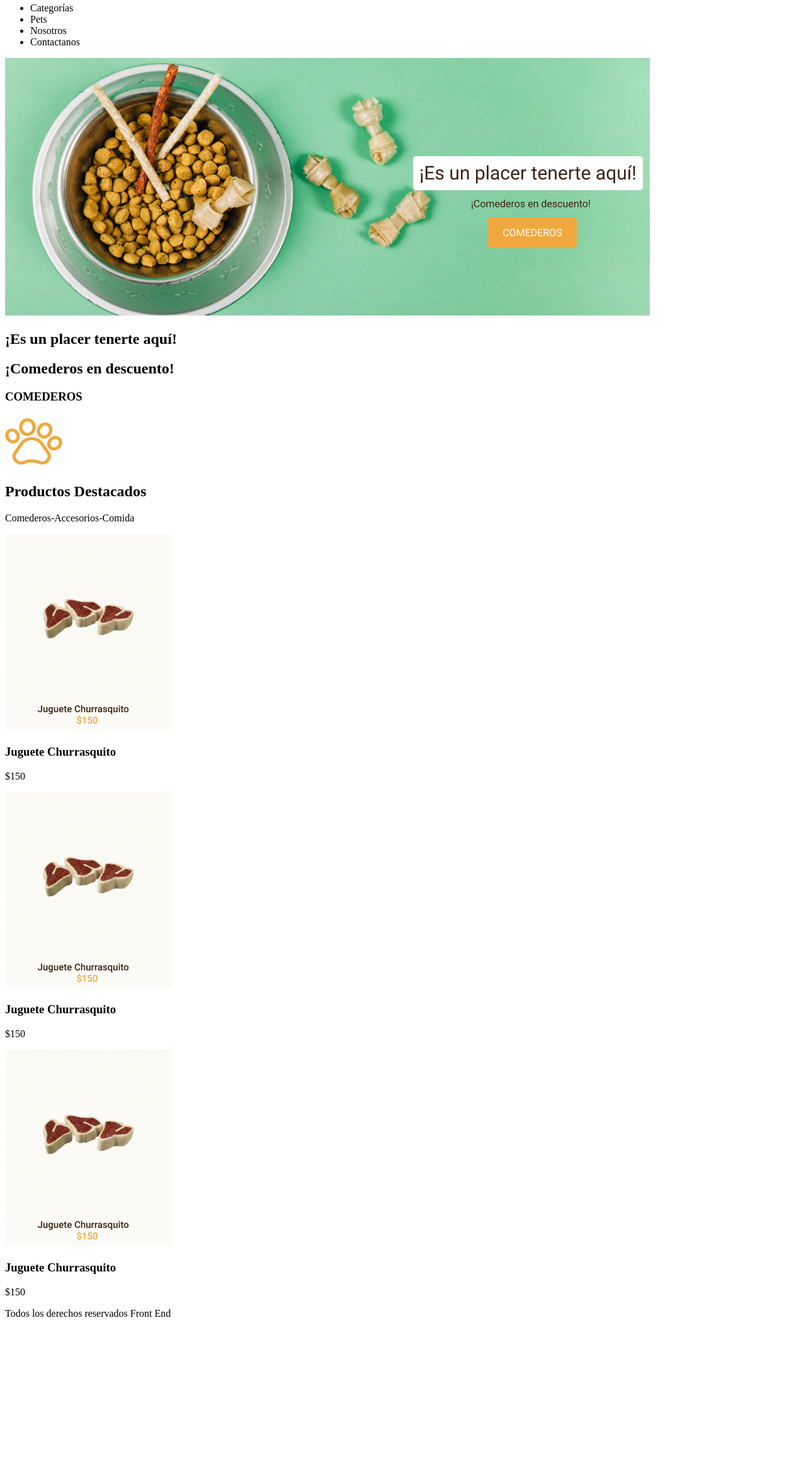
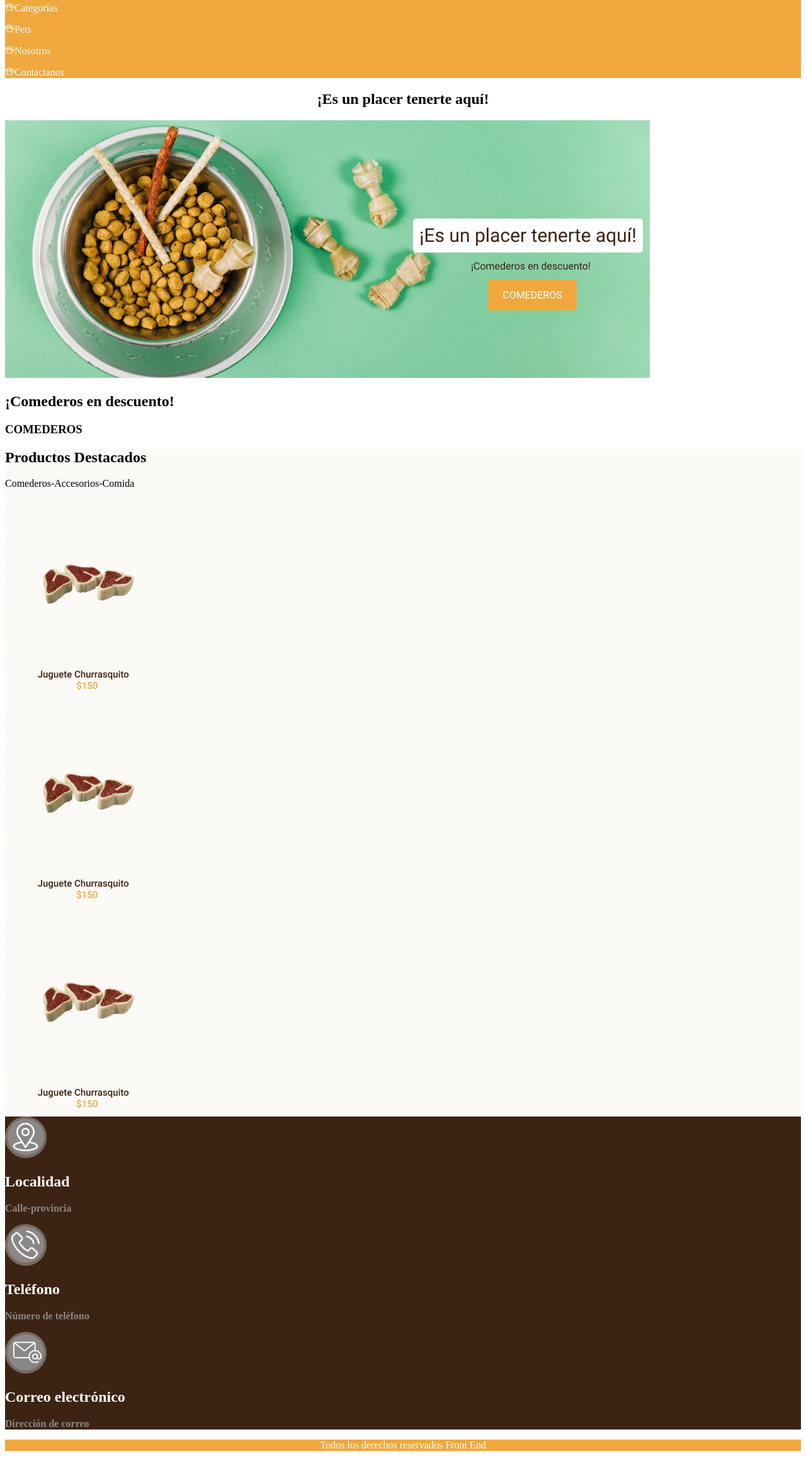
Before and after one commit to dponce3110/PetShop, a plain HTML site: page index.html in a window 1280 px wide. Shown: the part 141-2461 px from the top of the page at 63% size. Before the commit the page ends 2252 px from the top, so only its background shows below. Drawn offline with Linux system fonts and the light colour scheme; files whose address does not match are found by name.

Commit message:
entrega 2 pet shop

```diff
--- a/index.html
+++ b/index.html
@@ -2,6 +2,7 @@
 <html>
 <head>
     <title>Título de tu página</title>
+    <link rel="stylesheet" type="text/css" href="C:\Users\Daniela\Desktop\Daniela\PET_SHOP\styles.css">
 </head>
 <body>
     <!-- Contenido para la cabecera -->
@@ -15,36 +16,40 @@
         </div>
         <nav class="barra-menu-principal">
             <img src="img/Logo.png" alt="Logo de la página">
-            <ul>
-                <li>Categorías</li>
-                <li>Pets</li>
-                <li>Nosotros</li>
-                <li>Contactanos</li>
-            </ul>
+                <p><img src="img/paw.png" alt="paw">Categorías</p>
+                <p><img src="img/paw.png" alt="paw">Pets</p>
+                <p><img src="img/paw.png" alt="paw">Nosotros</p>
+                <p><img src="img/paw.png" alt="paw">Contactanos</p>
         </nav>
     </header>
-
-    <!-- Contenido para el área principal -->
     <main>
         <section class="seccion-banner">
+            <h1 class="centrar">¡Es un placer tenerte aquí!</h1>
             <img src="img/Slide.png" alt="Imagen de fondo">
-            <h1>¡Es un placer tenerte aquí!</h1>
             <h2>¡Comederos en descuento!</h2>
             <h3>COMEDEROS</h3>
         </section>
         <section class="seccion-productos">
-            <img src="img/pawprint 1.png" alt="Imagen de una patita">
-            <h2>Productos Destacados</h2>
+            <h2 class="negrita">Productos Destacados</h2>
             <p>Comederos-Accesorios-Comida</p>
             <img src="img/Churrasquito.png" alt="Imagen del producto 1">
-                <h3>Juguete Churrasquito</h3>
-                <p>$150</p>
+            <p></p>
             <img src="img/Churrasquito.png" alt="Imagen del producto 2">
-                    <h3>Juguete Churrasquito</h3>
-                    <p>$150</p>
+            <p></p>
             <img src="img/Churrasquito.png" alt="Imagen del producto 3">
-                    <h3>Juguete Churrasquito</h3>
-                    <p>$150</p>
+        </section>
+        <section class="fondo">
+            <img src="img/map.png" alt="Ícono mapa">
+            <h2 class="white">Localidad</h2>
+            <p class="grey">Calle-provincia</p>
+            <p></p>
+            <img src="img/tel.png" alt="Ícono telefono">
+            <h2 class="white">Teléfono</h2>
+            <p class="grey">Número de teléfono</p>
+            <p></p>
+            <img src="img/mail.png" alt="Ícono mail">
+            <h2 class="white">Correo electrónico</h2>
+            <p class="grey">Dirección de correo</p>
         </section>
     </main>
 
--- /dev/null
+++ b/styles.css
@@ -0,0 +1,38 @@
+footer{
+    background-color: #F0A83E;
+    text-align:center;
+    color:white;
+}
+
+.barra-superior{
+background-color:#222222;
+color:white;
+}
+
+.barra-menu-principal{
+    background-color:#F0A83E;
+    color:white;
+}
+
+.seccion-productos{
+background-color:#FBFAF6;
+}
+.white{
+    color:white;
+    font-weight:bold;
+}
+
+.grey{
+    color:#8A8787;
+    font-weight:bold;
+}
+.negrita {
+    font-weight: bold;
+}
+.centrar{
+    text-align:center;
+    font-weight:bold;
+}
+.fondo{
+background-color:#3C2313;
+}
```
Also changed, not shown: img/mail.png (added), img/map.png (added), img/paw.png (added), img/tel.png (added).
